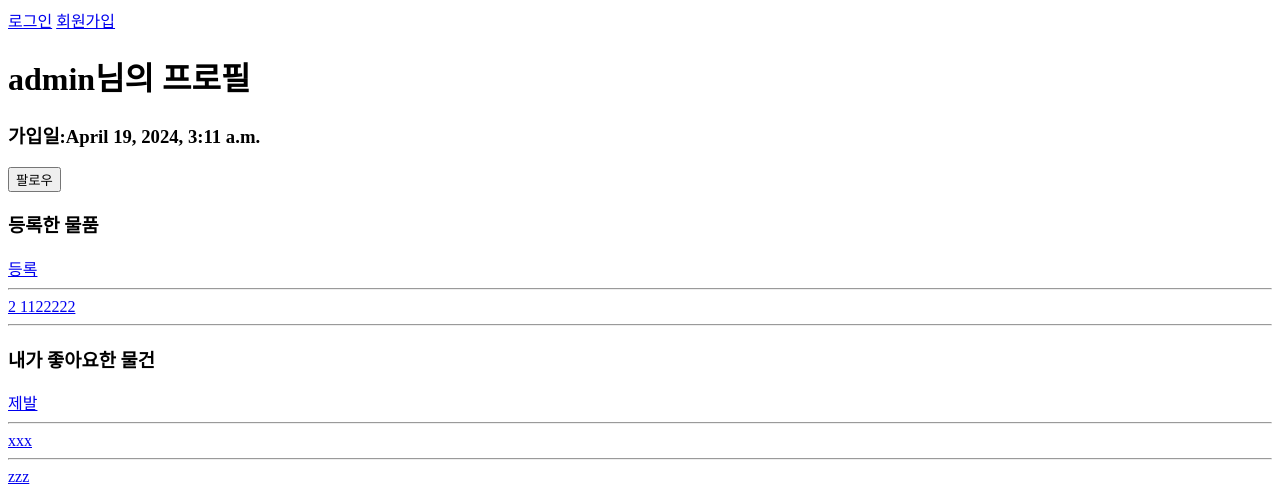
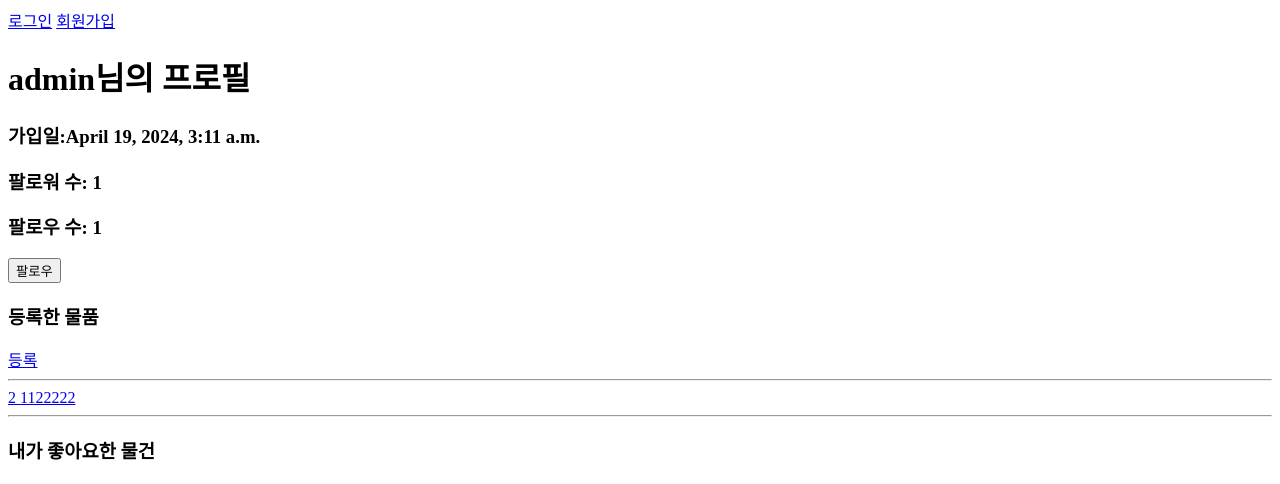
Before and after one commit to hsjoo126/spartamarket, a Django app: page /accounts/profile/admin/ in a window 1280 px wide. Shown: the top 484 px of the page. Run offline with Django 4.2, Linux system fonts and the light colour scheme; data comes from the database, SQL or seed files in the repository; both versions use the stored data as it was after the commit.

Commit message:
팔로워,팔로우 수 추가/필수기능 구현완료

```diff
--- a/spartamarket/accounts/templates/accounts/profile.html
+++ b/spartamarket/accounts/templates/accounts/profile.html
@@ -3,6 +3,9 @@
 {% block content %}
 <h1>{{ member.username }}님의 프로필</h1>
 <h3>가입일:{{ member.created_at}}</h3>
+<h3>팔로워 수: {{ member.followers.count }}</h3>
+<h3>팔로우 수: {{ member.following.count }}</h3>
+
 {% if request.user != member %}
     <form action="{% url "accounts:follow" member.pk %}" method="POST">
         {% csrf_token %}
```
Also changed, not shown: spartamarket/accounts/models.py (line endings or trailing spaces), spartamarket/db.sqlite3.
